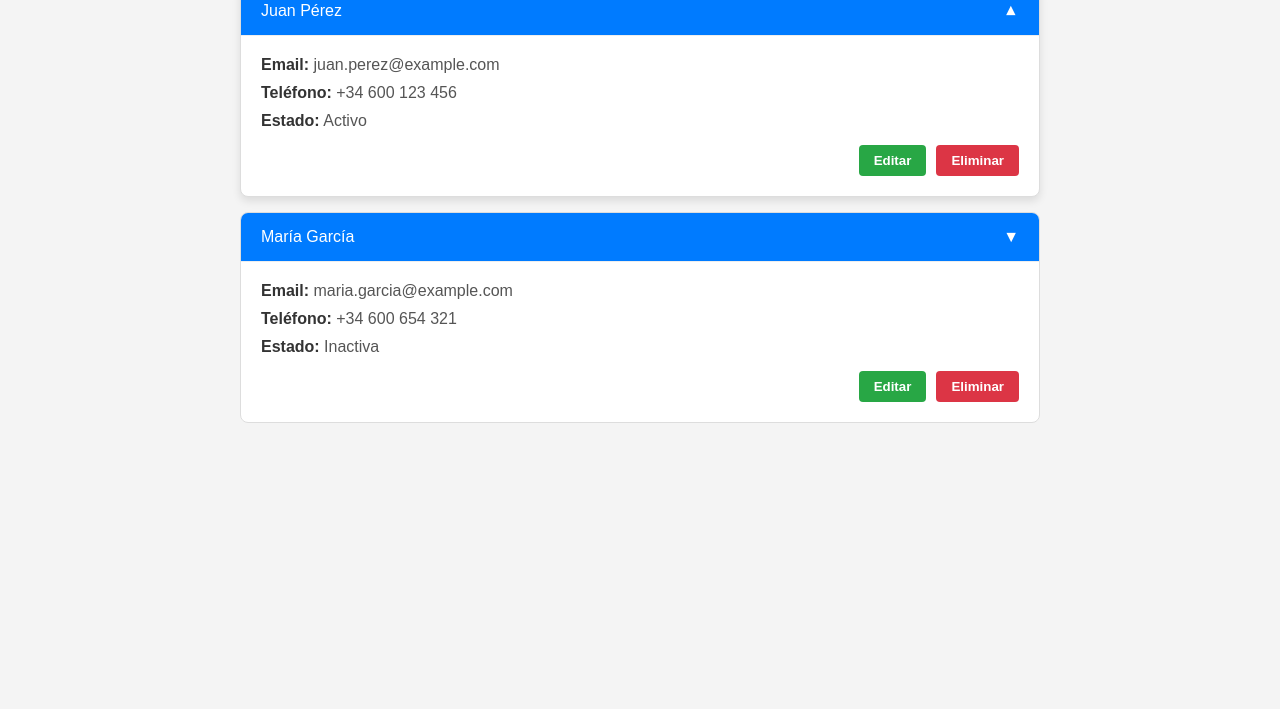
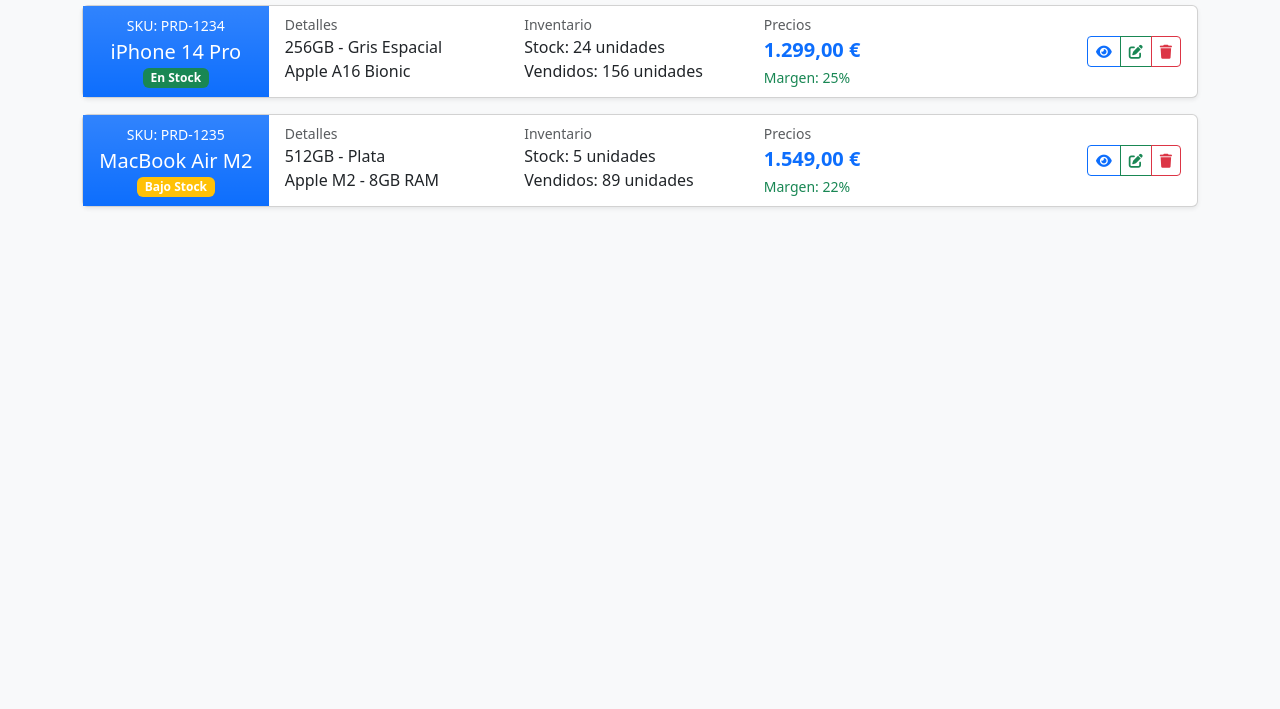
Before and after one commit to DaltonCuenca/sitaweb.github.io, a plain HTML site: page index.html in a window 1280 px wide. Shown: the part 91-800 px from the top of the page. Drawn offline with nearby package versions, Linux system fonts and the light colour scheme.

Commit message:
otro diseño :V

```diff
--- a/index.html
+++ b/index.html
@@ -3,184 +3,119 @@
 <head>
   <meta charset="UTF-8">
   <meta name="viewport" content="width=device-width, initial-scale=1.0">
-  <title>Listas Expandibles con Acciones</title>
-  <style>
-    /* Estilos base y reset */
-    * {
-      margin: 0;
-      padding: 0;
-      box-sizing: border-box;
-    }
-    body {
-      font-family: Arial, sans-serif;
-      background-color: #f4f4f4;
-      padding: 20px;
-    }
-    h1, h2 {
-      text-align: center;
-      margin-bottom: 20px;
-      color: #333;
-    }
+  <title>Catálogo de Productos</title>
+  <!-- Bootstrap CSS -->
+  <link href="https://cdn.jsdelivr.net/npm/bootstrap@5.3.0/dist/css/bootstrap.min.css" rel="stylesheet">
+  <!-- Font Awesome -->
+  <link rel="stylesheet" href="https://cdnjs.cloudflare.com/ajax/libs/font-awesome/6.2.1/css/all.min.css">
+</head>
+<body class="bg-light py-4">
+  <div class="container">
+    <h1 class="text-center mb-4">Catálogo de Productos</h1>
 
-    /* Estilos para el Accordion mejorado */
-    .accordion {
-      max-width: 800px;
-      margin: 0 auto;
-    }
-    .accordion-item {
-      background: #fff;
-      border: 1px solid #ddd;
-      border-radius: 8px;
-      margin-bottom: 15px;
-      overflow: hidden;
-      transition: all 0.3s ease;
-    }
-    .accordion-item.active {
-      box-shadow: 0 4px 8px rgba(0, 0, 0, 0.1);
-    }
-    .accordion-header {
-      padding: 15px 20px;
-      background: #007BFF;
-      color: #fff;
-      cursor: pointer;
-      display: flex;
-      justify-content: space-between;
-      align-items: center;
-    }
-    .accordion-header:hover {
-      background: #0069d9;
-    }
-    .accordion-content {
-      padding: 20px;
-      border-top: 1px solid #eee;
-    }
-    .accordion-content p {
-      margin-bottom: 10px;
-      color: #555;
-    }
-    .label {
-      font-weight: bold;
-      color: #333;
-    }
-
-    /* Botones de acción */
-    .accordion-actions {
-      margin-top: 15px;
-      display: flex;
-      gap: 10px;
-      justify-content: flex-end;
-    }
-    .btn {
-      padding: 8px 15px;
-      border: none;
-      border-radius: 4px;
-      cursor: pointer;
-      font-weight: bold;
-      transition: all 0.3s ease;
-    }
-    .btn-edit {
-      background-color: #28a745;
-      color: white;
-    }
-    .btn-edit:hover {
-      background-color: #218838;
-    }
-    .btn-delete {
-      background-color: #dc3545;
-      color: white;
-    }
-    .btn-delete:hover {
-      background-color: #c82333;
-    }
-
-    /* Ícono de flecha */
-    .arrow {
-      transition: transform 0.3s ease;
-    }
-    .accordion-item.active .arrow {
-      transform: rotate(180deg);
-    }
-  </style>
-</head>
-<body>
-  <h1>Clientes</h1>
-
-  <!-- Lista Expandible Mejorada -->
-  <div class="accordion">
-    <!-- Item 1 -->
-    <div class="accordion-item active">
-      <div class="accordion-header">
-        <span>Juan Pérez</span>
-        <span class="arrow">▼</span>
-      </div>
-      <div class="accordion-content">
-        <p><span class="label">Email:</span> juan.perez@example.com</p>
-        <p><span class="label">Teléfono:</span> +34 600 123 456</p>
-        <p><span class="label">Estado:</span> Activo</p>
-        <div class="accordion-actions">
-          <button class="btn btn-edit">Editar</button>
-          <button class="btn btn-delete">Eliminar</button>
+    <!-- Contenedor de tarjetas -->
+    <div class="row">
+      <!-- Producto 1 -->
+      <div class="col-12 mb-3">
+        <div class="card shadow-sm">
+          <div class="row g-0">
+            <div class="col-md-2 bg-primary bg-gradient text-white d-flex align-items-center justify-content-center py-2">
+              <div class="text-center">
+                <small class="d-block text-uppercase mb-1">SKU: PRD-1234</small>
+                <h5 class="mb-0">iPhone 14 Pro</h5>
+                <span class="badge bg-success mt-1">En Stock</span>
+              </div>
+            </div>
+            <div class="col-md-8">
+              <div class="card-body py-2">
+                <div class="row g-2">
+                  <div class="col-md-4">
+                    <small class="text-muted d-block">Detalles</small>
+                    <div>256GB - Gris Espacial</div>
+                    <div>Apple A16 Bionic</div>
+                  </div>
+                  <div class="col-md-4">
+                    <small class="text-muted d-block">Inventario</small>
+                    <div>Stock: 24 unidades</div>
+                    <div>Vendidos: 156 unidades</div>
+                  </div>
+                  <div class="col-md-4">
+                    <small class="text-muted d-block">Precios</small>
+                    <div class="fs-5 fw-bold text-primary">1.299,00 €</div>
+                    <div><small class="text-success">Margen: 25%</small></div>
+                  </div>
+                </div>
+              </div>
+            </div>
+            <div class="col-md-2 d-flex align-items-center justify-content-end pe-3">
+              <div class="btn-group">
+                <button class="btn btn-outline-primary btn-sm" title="Ver detalles">
+                  <i class="fas fa-eye"></i>
+                </button>
+                <button class="btn btn-outline-success btn-sm" title="Editar">
+                  <i class="fas fa-edit"></i>
+                </button>
+                <button class="btn btn-outline-danger btn-sm" title="Eliminar">
+                  <i class="fas fa-trash"></i>
+                </button>
+              </div>
+            </div>
+          </div>
         </div>
       </div>
-    </div>
 
-    <!-- Item 2 -->
-    <div class="accordion-item">
-      <div class="accordion-header">
-        <span>María García</span>
-        <span class="arrow">▼</span>
-      </div>
-      <div class="accordion-content">
-        <p><span class="label">Email:</span> maria.garcia@example.com</p>
-        <p><span class="label">Teléfono:</span> +34 600 654 321</p>
-        <p><span class="label">Estado:</span> Inactiva</p>
-        <div class="accordion-actions">
-          <button class="btn btn-edit">Editar</button>
-          <button class="btn btn-delete">Eliminar</button>
+      <!-- Producto 2 -->
+      <div class="col-12 mb-3">
+        <div class="card shadow-sm">
+          <div class="row g-0">
+            <div class="col-md-2 bg-primary bg-gradient text-white d-flex align-items-center justify-content-center py-2">
+              <div class="text-center">
+                <small class="d-block text-uppercase mb-1">SKU: PRD-1235</small>
+                <h5 class="mb-0">MacBook Air M2</h5>
+                <span class="badge bg-warning mt-1">Bajo Stock</span>
+              </div>
+            </div>
+            <div class="col-md-8">
+              <div class="card-body py-2">
+                <div class="row g-2">
+                  <div class="col-md-4">
+                    <small class="text-muted d-block">Detalles</small>
+                    <div>512GB - Plata</div>
+                    <div>Apple M2 - 8GB RAM</div>
+                  </div>
+                  <div class="col-md-4">
+                    <small class="text-muted d-block">Inventario</small>
+                    <div>Stock: 5 unidades</div>
+                    <div>Vendidos: 89 unidades</div>
+                  </div>
+                  <div class="col-md-4">
+                    <small class="text-muted d-block">Precios</small>
+                    <div class="fs-5 fw-bold text-primary">1.549,00 €</div>
+                    <div><small class="text-success">Margen: 22%</small></div>
+                  </div>
+                </div>
+              </div>
+            </div>
+            <div class="col-md-2 d-flex align-items-center justify-content-end pe-3">
+              <div class="btn-group">
+                <button class="btn btn-outline-primary btn-sm" title="Ver detalles">
+                  <i class="fas fa-eye"></i>
+                </button>
+                <button class="btn btn-outline-success btn-sm" title="Editar">
+                  <i class="fas fa-edit"></i>
+                </button>
+                <button class="btn btn-outline-danger btn-sm" title="Eliminar">
+                  <i class="fas fa-trash"></i>
+                </button>
+              </div>
+            </div>
+          </div>
         </div>
       </div>
     </div>
   </div>
 
-  <script>
-    // Funcionalidad del Accordion
-    document.querySelectorAll('.accordion-header').forEach(header => {
-      header.addEventListener('click', () => {
-        const item = header.parentElement;
-        item.classList.toggle('active');
-
-        // Obtener el contenido
-        const content = item.querySelector('.accordion-content');
-        if (item.classList.contains('active')) {
-          content.style.display = 'block';
-        } else {
-          content.style.display = 'none';
-        }
-      });
-    });
-
-    // Funcionalidad de los botones
-    document.querySelectorAll('.btn-edit').forEach(button => {
-      button.addEventListener('click', (e) => {
-        e.stopPropagation();
-        const cliente = button.closest('.accordion-item').querySelector('.accordion-header span:first-child').textContent;
-        console.log(`Editar cliente: ${cliente}`);
-        // Aquí iría la lógica para editar
-      });
-    });
-
-    document.querySelectorAll('.btn-delete').forEach(button => {
-      button.addEventListener('click', (e) => {
-        e.stopPropagation();
-        const cliente = button.closest('.accordion-item').querySelector('.accordion-header span:first-child').textContent;
-        if (confirm(`¿Estás seguro de eliminar a ${cliente}?`)) {
-          button.closest('.accordion-item').remove();
-        }
-      });
-    });
-
-    // Mantener abierto el primer ítem al cargar
-    document.querySelector('.accordion-item').classList.add('active');
-  </script>
+  <!-- Bootstrap JS -->
+  <script src="https://cdn.jsdelivr.net/npm/bootstrap@5.3.0/dist/js/bootstrap.bundle.min.js"></script>
 </body>
 </html>
```
